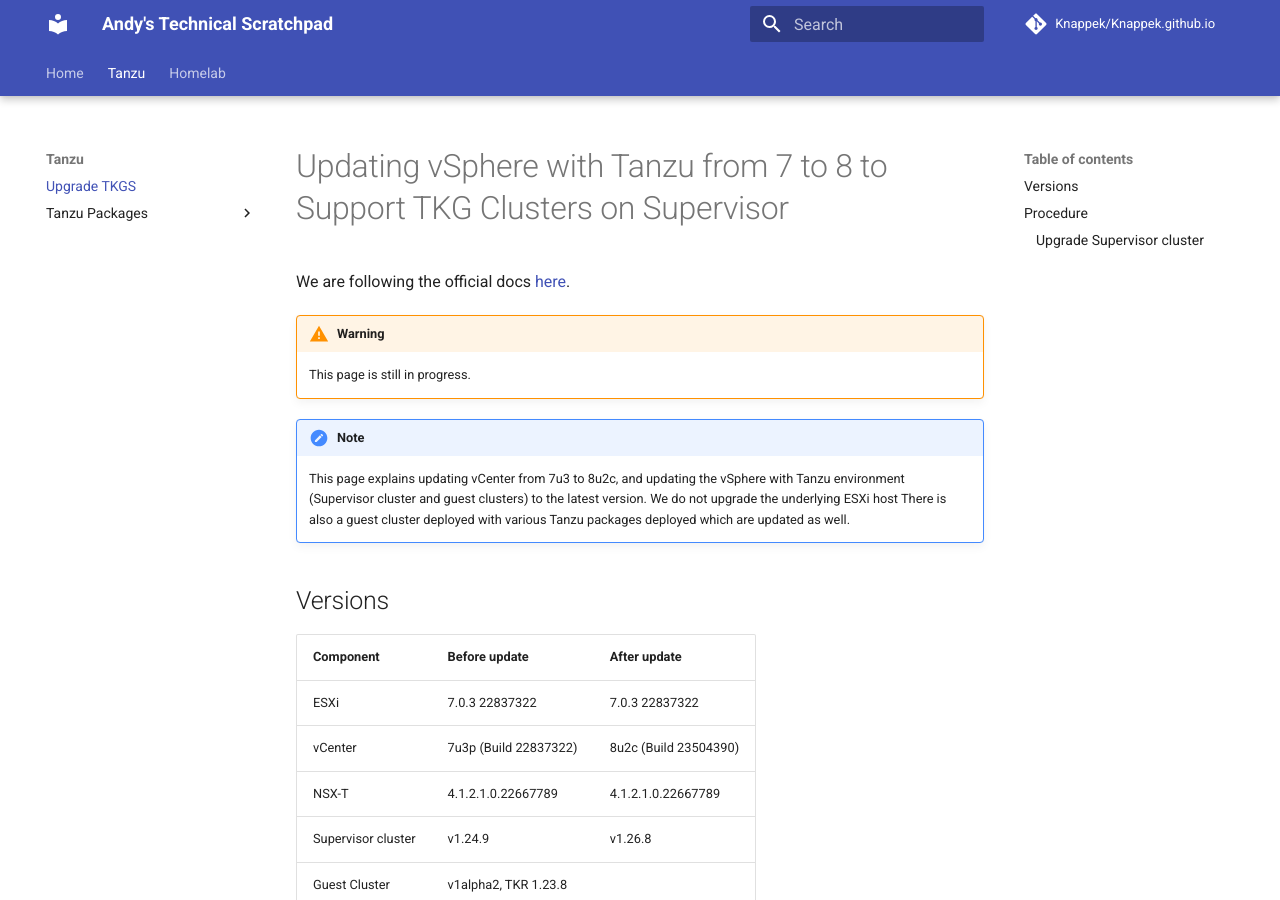
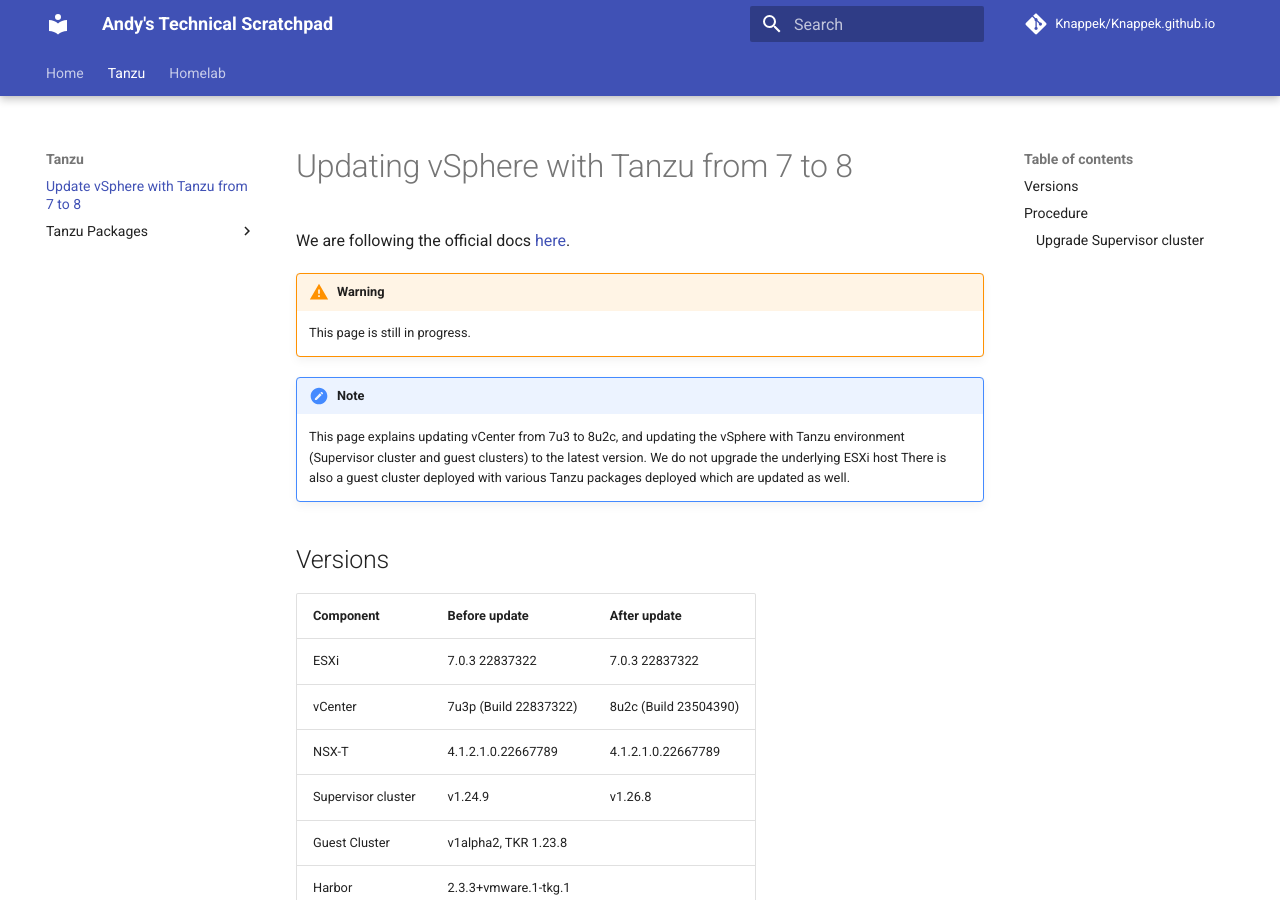
Before and after one commit to Knappek/Knappek.github.io, an MkDocs documentation site: the page built from docs/tanzu/update-tkgs-from-vsphere7-to-vsphere8.md, in a window 1280 px wide and 900 px high. Built offline with MkDocs 1.6.1 and Material for MkDocs 9.7.7, drawn with Linux system fonts in a browser that asks for light colours; comment, search, counter and statistics services are not loaded.

Commit message:
refer tkgs airgapped in Tanzu section

```diff
--- a/docs/tanzu/update-tkgs-from-vsphere7-to-vsphere8.md
+++ b/docs/tanzu/update-tkgs-from-vsphere7-to-vsphere8.md
@@ -1,4 +1,4 @@
-# Updating vSphere with Tanzu from 7 to 8 to Support TKG Clusters on Supervisor
+# Updating vSphere with Tanzu from 7 to 8
 
 We are following the official docs [here](https://docs.vmware.com/en/VMware-vSphere/8.0/vsphere-with-tanzu-tkg/GUID-F68DF779-F52E-4970-8460-6177BF601DC2.html).
 
--- a/mkdocs.yml
+++ b/mkdocs.yml
@@ -10,7 +10,7 @@
 - Home:
   - Welcome: index.md
 - Tanzu:
-  - Upgrade TKGS: tanzu/update-tkgs-from-vsphere7-to-vsphere8.md
+  - Update vSphere with Tanzu from 7 to 8: tanzu/update-tkgs-from-vsphere7-to-vsphere8.md
   - Tanzu Packages:
     - Intro: tanzu/tanzu-packages/index.md
     - Airgapped Installation: tanzu/tanzu-packages/deploy-packages-airgapped.md
```
Also changed, not shown: docs/tanzu/tkgs-airgapped.md (added, +3 -0 lines).
